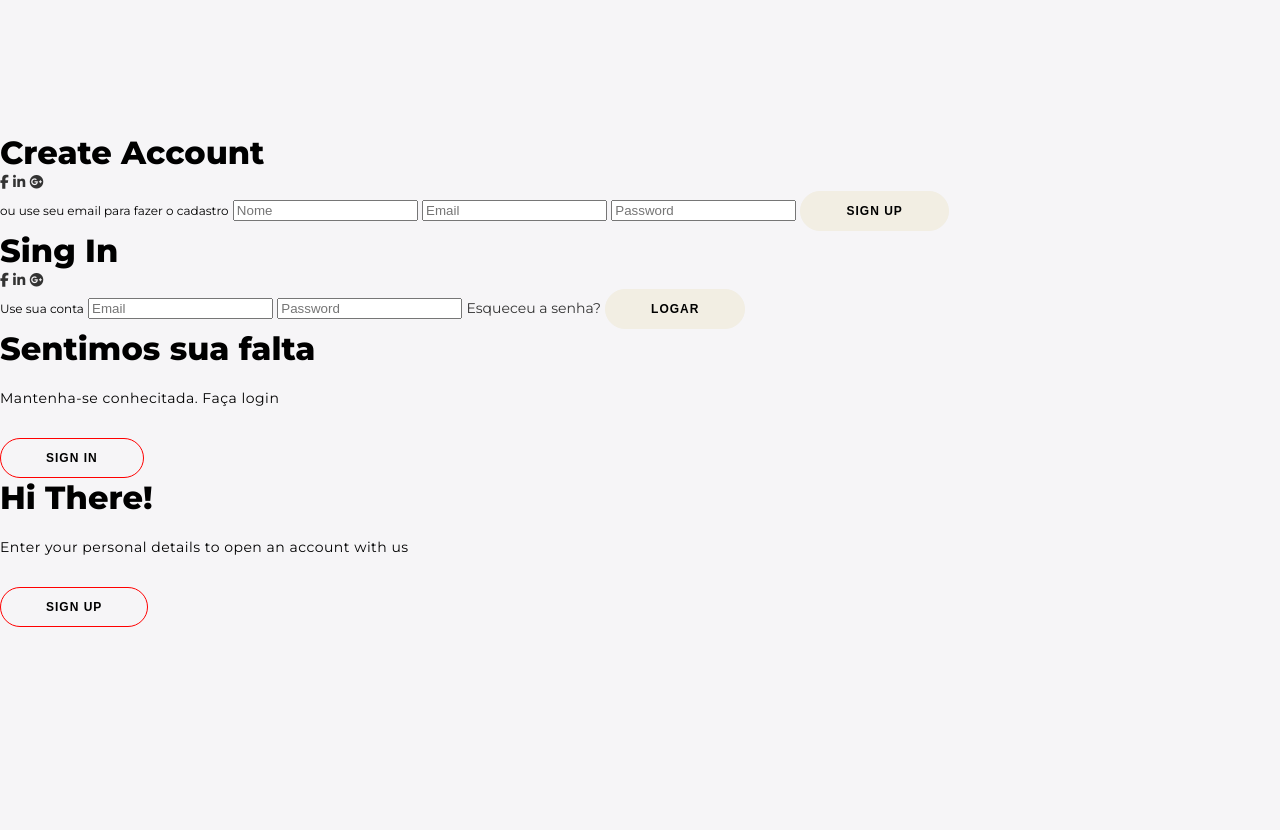
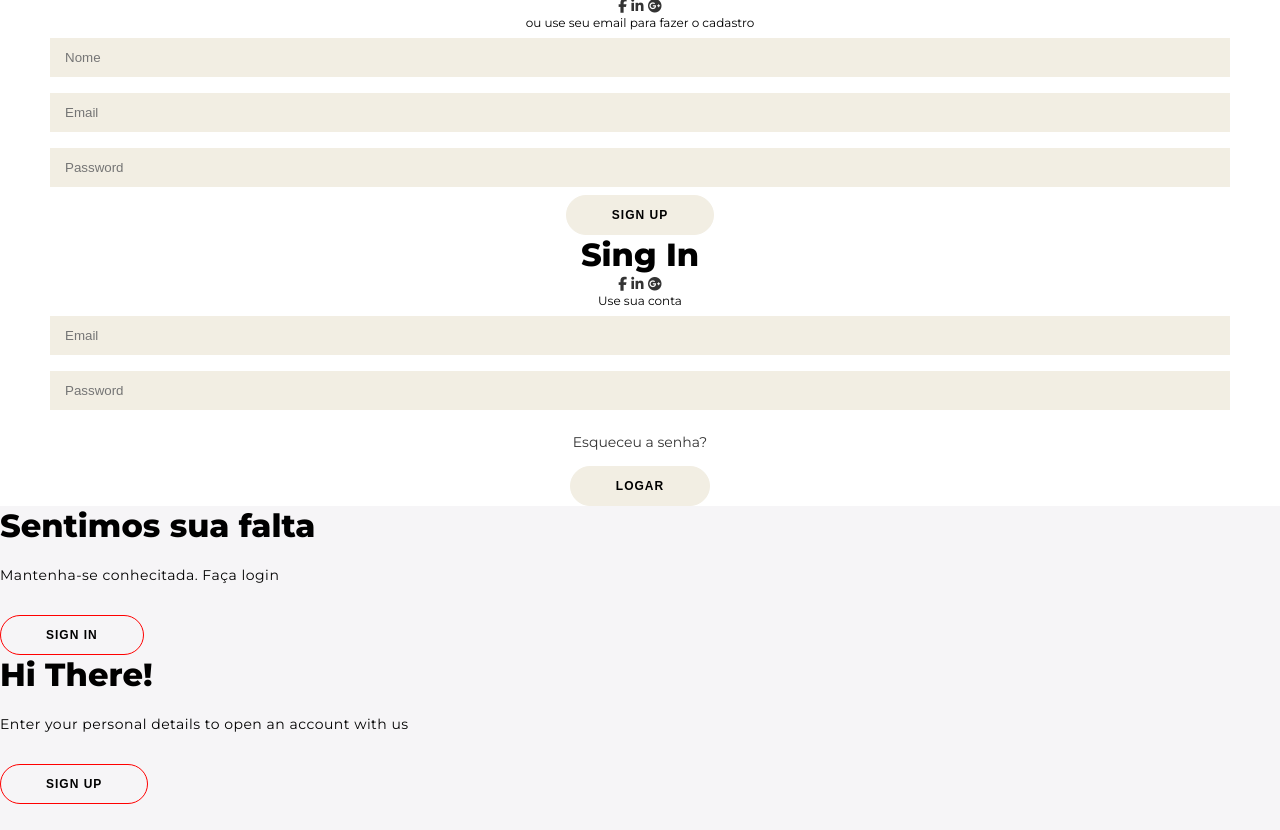
Before and after one commit to ClaudioFritzen/Html-css-js-LoginCadastrar, a plain HTML site: page index.html in a window 1280 px wide. Drawn offline with Linux system fonts and the light colour scheme; a script that the page names is missing.

Commit message:
personalizando o form e o input

```diff
--- a/style.css
+++ b/style.css
@@ -71,3 +71,23 @@ button.ghost{
     border-color: red;
 
 }
+
+form {
+    background-color: #FFFFFF;
+    display: flex;
+    align-items: center;
+    justify-content: center;
+    flex-direction: column;
+    padding: 0 50px;
+    height: 100%;
+    text-align: center;
+
+}
+
+input {
+    background-color: #F2eee3;
+    border: none;
+    padding: 12px 15px;
+    margin: 8px 0;
+    width: 100%;
+}
```
